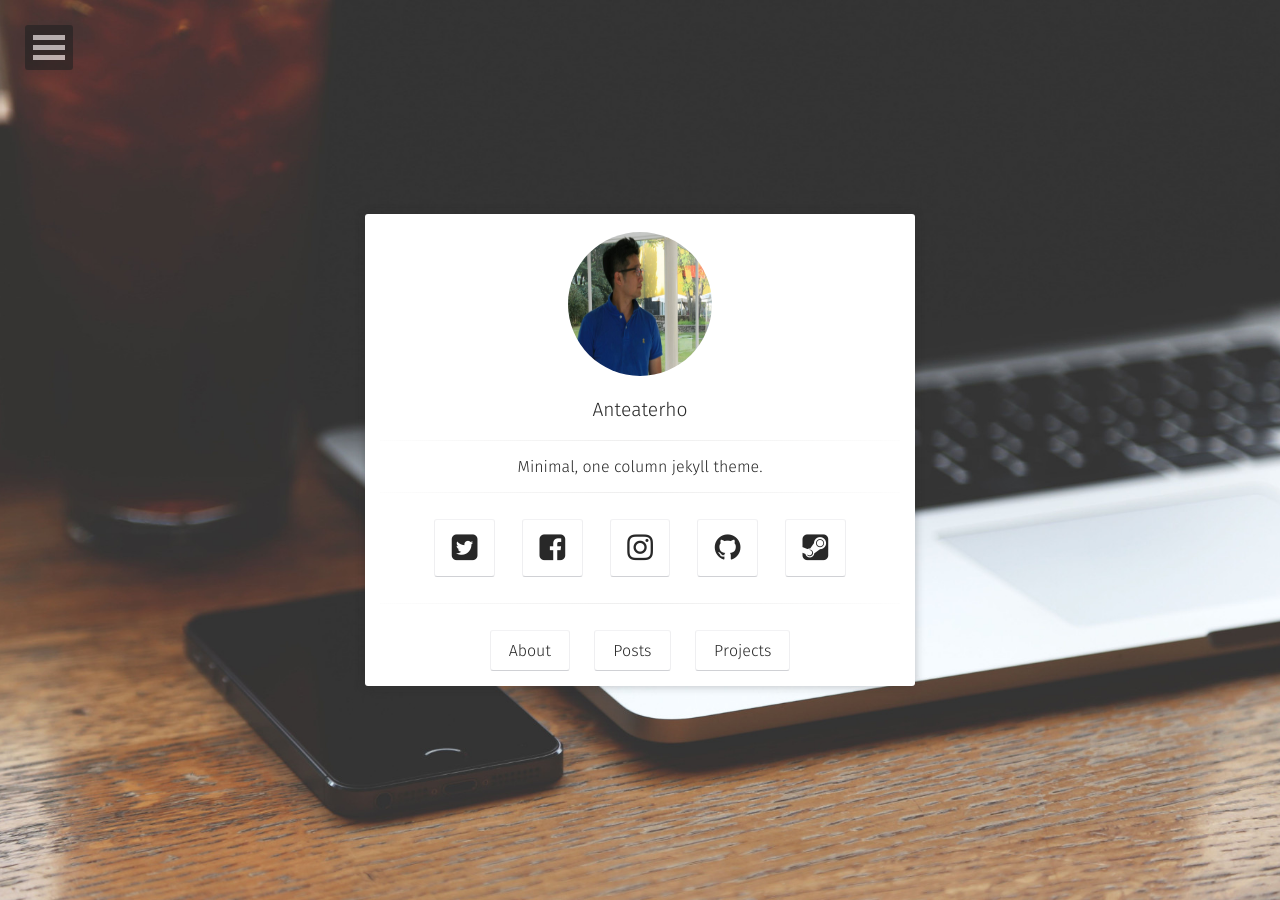
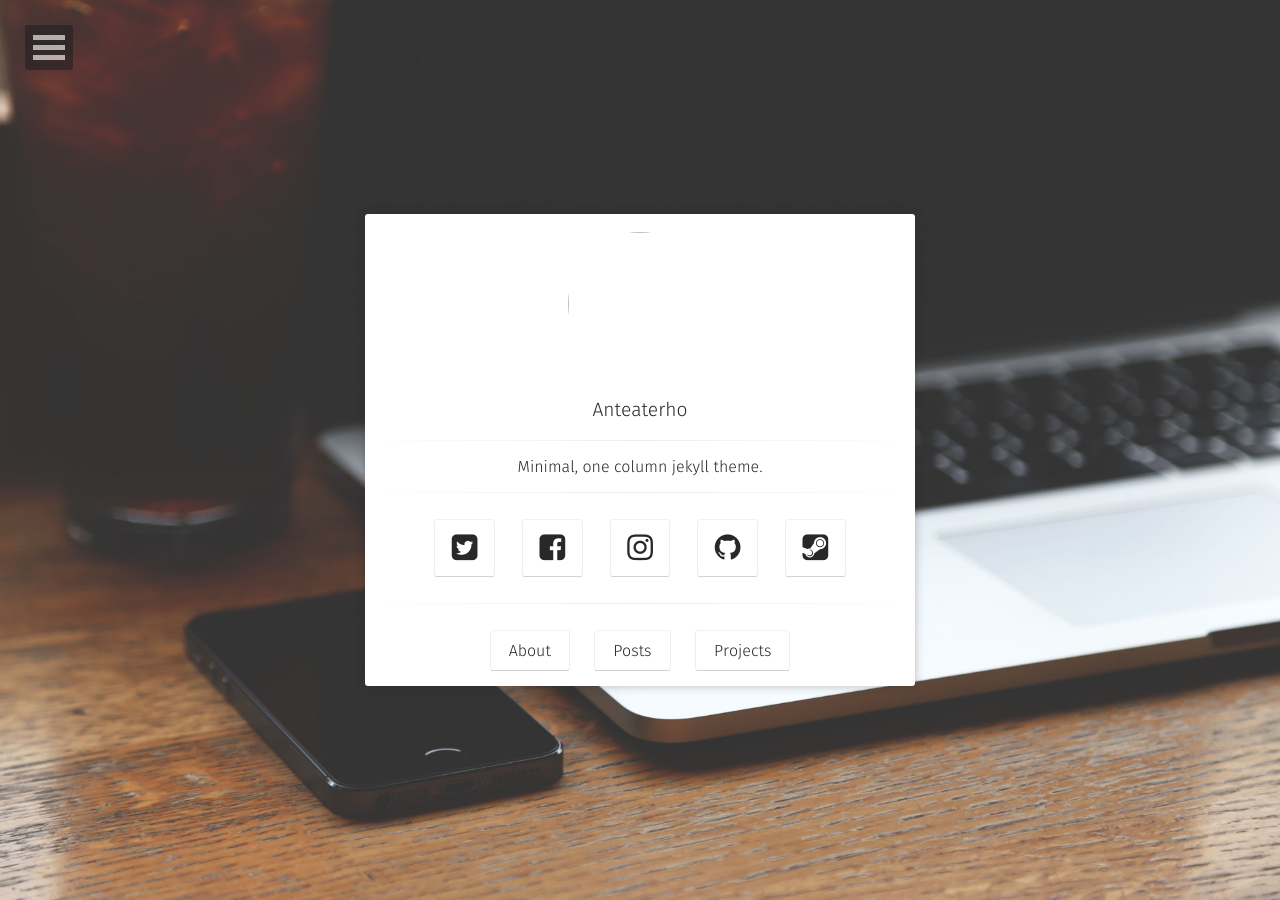
Before and after one commit to anteaterho/anteaterho.github.io, a Jekyll site: the page built from index.md, in a window 1280 px wide. Built offline with Jekyll 4.4.1, drawn with Linux system fonts in a browser that asks for light colours; some web fonts are replaced; comment, search, counter and statistics services are not loaded.

Commit message:
logo change test

```diff
--- a/_config.yml
+++ b/_config.yml
@@ -4,7 +4,7 @@ bio:                'Minimal, one column jekyll theme.'
 description:        "Moon is a minimal, one column jekyll theme for your blog."
 reading_time:       true
 words_per_minute:   200
-logo:               'assets/img/profile.jpg'
+logo:               'assets/img/logo.jpg'
 background:         'assets/img/placeholder-big.jpg'
 tiled_bg:           false   # Set this true if you want to tile your background image, otherwise it will be covered
 locale:             en_US
```
Also changed, not shown: assets/img/logo.jpg (added), 18 other files.
